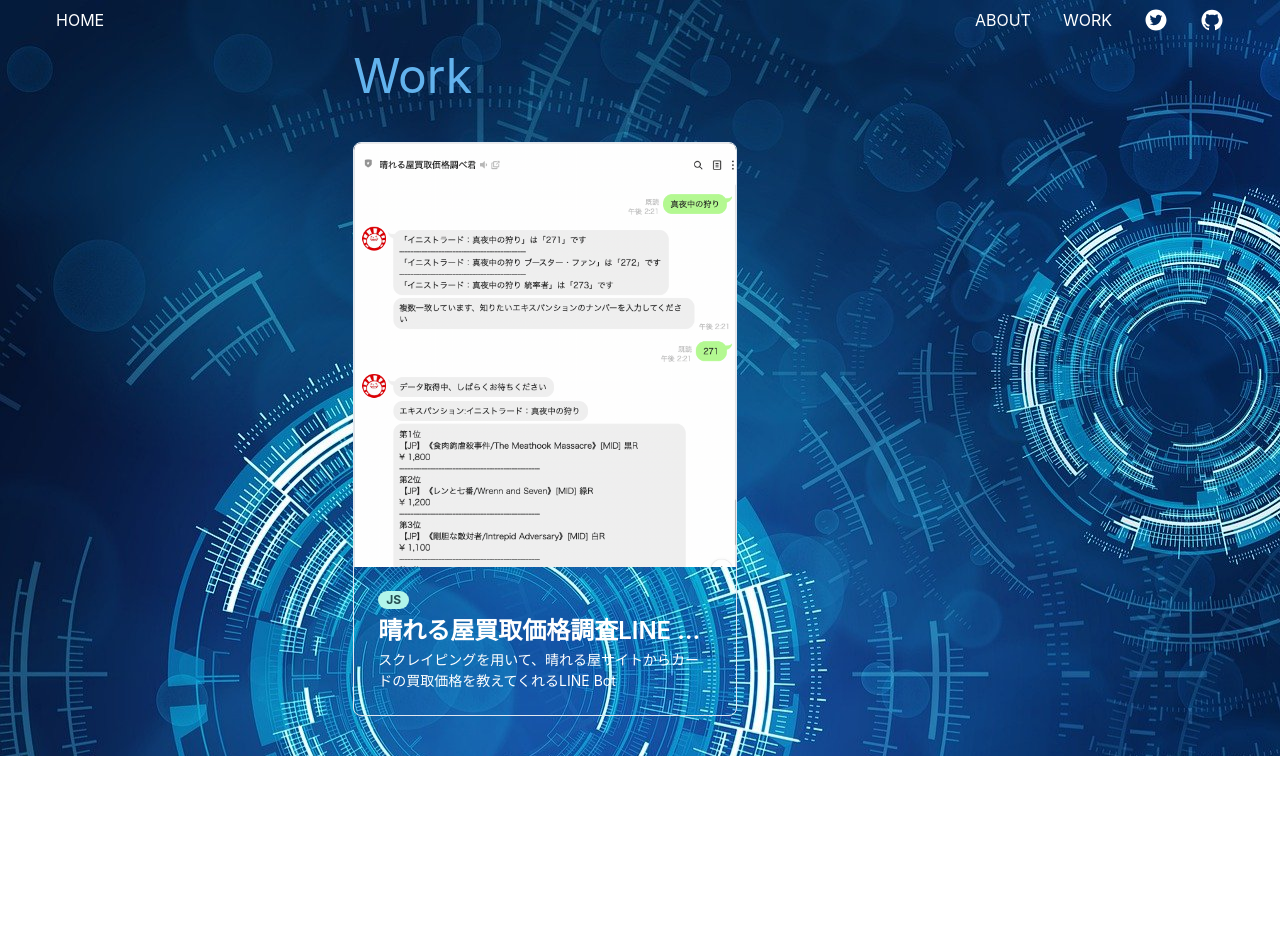
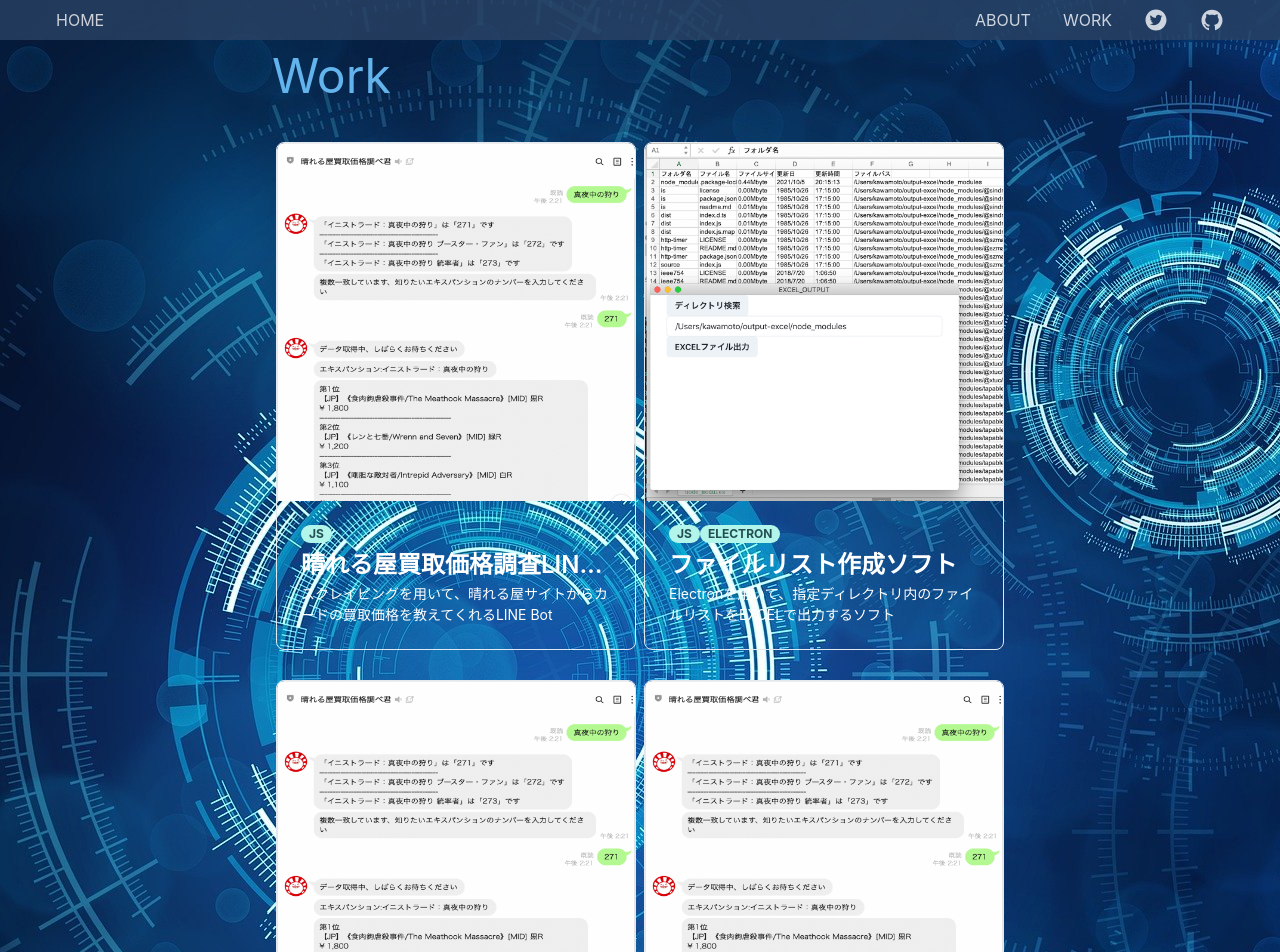
Before and after one commit to kozimatakesi/game_typescript, a React (Create React App) app: page /work in a window 1280 px wide. Shown: the top 952 px of the page. Before the commit the page ends 800 px from the top, so only its background shows below. Built offline with nearby package versions, Linux system fonts and the light colour scheme.

Commit message:
version 1.0.0

```diff
--- a/src/components/About.tsx
+++ b/src/components/About.tsx
@@ -5,7 +5,7 @@
 const About: React.FC = () => {
   return (
     <Box h="100%" color="white">
-      <Container>
+      <Container maxW="container.md">
         <Text fontSize="5xl" color="blue.300">
           Carrier
         </Text>
--- a/src/components/Header.tsx
+++ b/src/components/Header.tsx
@@ -6,12 +6,14 @@
 const Header: React.FC = () => {
   return (
     <Box
-      px="10"
+      px={{ md: '10' }}
       top={0}
       position="sticky"
       zIndex="sticky"
       h="5vh"
       color="white"
+      opacity="0.8"
+      backgroundColor="blue.800"
     >
       <Flex SystemProps="justifyContent">
         <Box px="4" py="2">
--- a/src/components/Work.tsx
+++ b/src/components/Work.tsx
@@ -2,15 +2,16 @@
 import React from 'react';
 import WorksChildren from './Works/WorksChildren';
 import hareruya from '../images/hareruya-bot-image.png';
+import electron from '../images/electron-image.png';
 
 const Work: React.FC = () => {
   return (
-    <Box h="100%" color="white">
-      <Container>
+    <Box h="100%" w="100%" color="white">
+      <Container maxW={{ md: 'container.md' }}>
         <Text fontSize="5xl" color="blue.300">
           Work
         </Text>
-
+        <Box display={{ md: 'flex' }}>
           <WorksChildren
             githubUrl="https://github.com/kozimatakesi/hareruya-bot"
             imageUrl={hareruya}
@@ -19,6 +20,33 @@
             explanation="スクレイピングを用いて、晴れる屋サイトからカードの買取価格を教えてくれるLINE Bot"
             skills={['js']}
           />
+          <WorksChildren
+            githubUrl="https://github.com/kozimatakesi/output-excel"
+            imageUrl={electron}
+            imageAlt="Rear view of modern home with pool"
+            title="ファイルリスト作成ソフト"
+            explanation="Electronを用いて、指定ディレクトリ内のファイルリストをEXCELで出力するソフト"
+            skills={['js', 'electron']}
+          />
+        </Box>
+        <Box display={{ md: 'flex' }}>
+          <WorksChildren
+            githubUrl="https://github.com/kozimatakesi/hareruya-bot"
+            imageUrl={hareruya}
+            imageAlt="Rear view of modern home with pool"
+            title="晴れる屋買取価格調査LINE Bot"
+            explanation="スクレイピングを用いて、晴れる屋サイトからカードの買取価格を教えてくれるLINE Bot"
+            skills={['js']}
+          />
+          <WorksChildren
+            githubUrl="https://github.com/kozimatakesi/hareruya-bot"
+            imageUrl={hareruya}
+            imageAlt="Rear view of modern home with pool"
+            title="晴れる屋買取価格調査LINE Bot"
+            explanation="スクレイピングを用いて、晴れる屋サイトからカードの買取価格を教えてくれるLINE Bot"
+            skills={['js']}
+          />
+        </Box>
       </Container>
     </Box>
   );
--- a/src/components/Works/WorksChildren.tsx
+++ b/src/components/Works/WorksChildren.tsx
@@ -21,7 +21,8 @@
 }) => {
   return (
     <Box
-      maxW="sm"
+      mx={{ base: 'auto', md: '1' }}
+      maxW="md"
       borderWidth="1px"
       borderRadius="lg"
       overflow="hidden"
```
Also changed, not shown: src/images/electron-image.png (added), src/images/hareruya-bot-image.png. Lines whose indentation alone changed are shown as unchanged.
